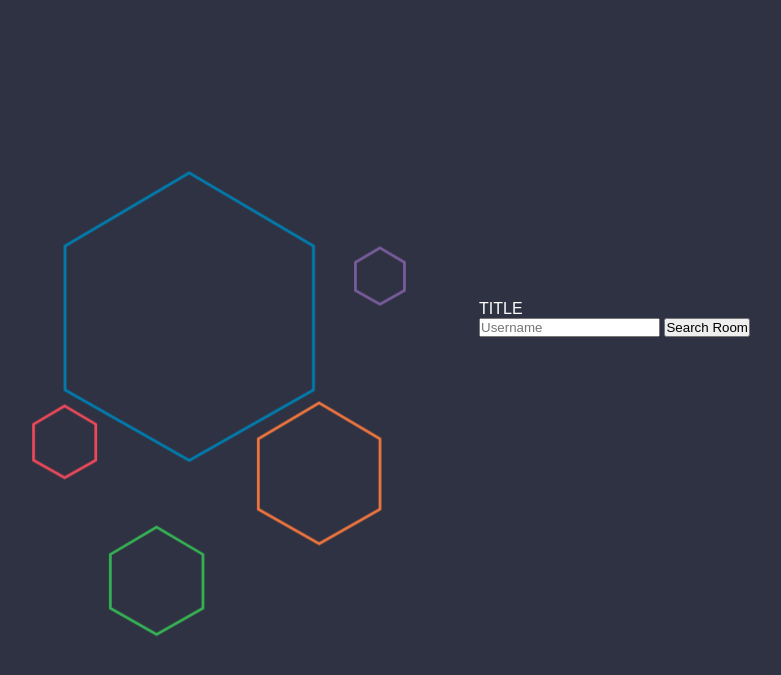
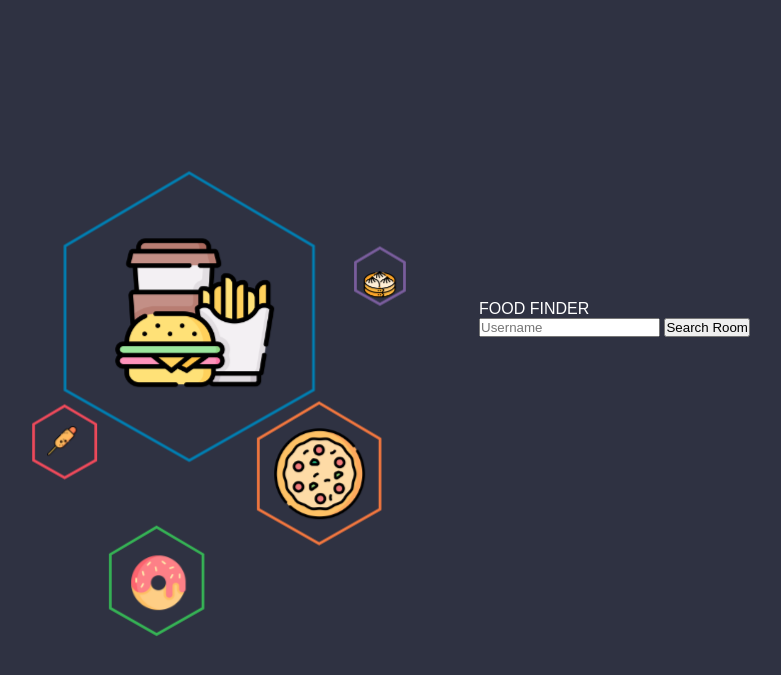
Before and after one commit to lpdmarsman/food_finder, a Django app: page / in a window 1280 px wide. Shown: the top 675 px of the page, without its empty margins (211-992 px from the left). Run offline with Django 5.2, Linux system fonts and the light colour scheme.

Commit message:
feat: Home Page styling

```diff
--- a/food/findfood/static/findfood/css/index.css
+++ b/food/findfood/static/findfood/css/index.css
@@ -38,26 +38,27 @@ body {
     transition: all 0.3s linear;
     cursor: pointer;
     text-decoration: none;
-    margin-right: 10px
+    margin-right: 10px;
 }
 .buttons-con .action-link-wrap a:hover {
     background: #5A5C6C;
     color: #fff;
 }
 
-  #Polygon-1 , #Polygon-2 , #Polygon-3 , #Polygon-4 , #Polygon-4, #Polygon-5 {
+#Polygon-1, #Polygon-2, #Polygon-3, #Polygon-4, #Polygon-4, #Polygon-5,
+#Polygon-1 image, #Polygon-2 image, #Polygon-3 image, #Polygon-4 image, #Polygon-5 image {
     animation: float 1s infinite ease-in-out alternate;
 }
-  #Polygon-2 {
+#Polygon-2, #Polygon-2 image {
     animation-delay: .2s;
 }
-  #Polygon-3 {
+#Polygon-3, #Polygon-3 image {
     animation-delay: .4s;
 }
-  #Polygon-4 {
+#Polygon-4, #Polygon-4 image {
     animation-delay: .6s;
 }
-  #Polygon-5 {
+#Polygon-5, #Polygon-5 image {
     animation-delay: .8s;
 }
 
--- a/food/findfood/templates/index.html
+++ b/food/findfood/templates/index.html
@@ -19,12 +19,16 @@
             <path d="M639,529 L773,607.846761 L773,763.091627 L639,839 L505,763.091627 L505,607.846761 L639,529 Z" id="Polygon-4" stroke="#F2773F" stroke-width="6" sketch:type="MSShapeGroup"></path>
             <path d="M281,801 L383,861.025276 L383,979.21169 L281,1037 L179,979.21169 L179,861.025276 L281,801 Z" id="Polygon-5" stroke="#36B455" stroke-width="6" sketch:type="MSShapeGroup"></path>
 
-
+            <image x="190" y="155" width="350" height="350" xlink:href="{% static 'findfood/images/fast-food.png' %}" /> <!-- Blue Polygon -->
+            <image x="40" y="580" width="65" height="65" xlink:href="{% static 'findfood/images/corn-dog.png' %}"/>  <!-- Red Polygon -->
+            <image x="735" y="230" width="75" height="75" xlink:href="{% static 'findfood/images/buns.png' %}"/> <!-- Purple Polygon -->
+            <image x="540" y="585" width="200" height="200" xlink:href="{% static 'findfood/images/pizza.png' %}"/> <!-- Orange Polygon -->
+            <image x="225" y="865" width="120" height="120" xlink:href="{% static 'findfood/images/donut.png' %}"/> <!-- Green Polygon -->
         </g>
     </svg>
     <div class="message-box">
         <div class="">
-            TITLE
+            FOOD FINDER
         </div>
 
         <div>
```
Also changed, not shown: food/findfood/static/findfood/images/buns.png (added), food/findfood/static/findfood/images/burger.png (added), food/findfood/static/findfood/images/corn-dog.png (added), food/findfood/static/findfood/images/donut.png (added), food/findfood/static/findfood/images/fast-food.png (added), food/findfood/static/findfood/images/pizza.png (added). Lines whose indentation alone changed are shown as unchanged.
